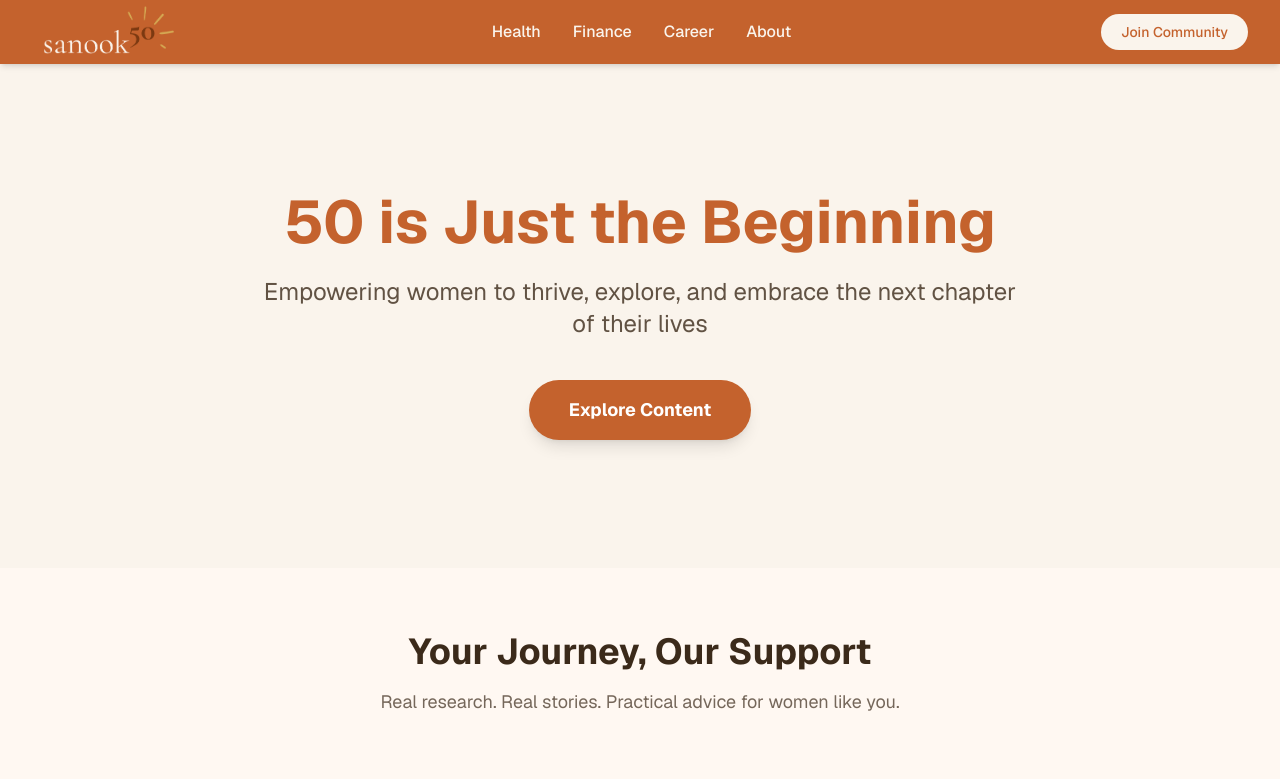
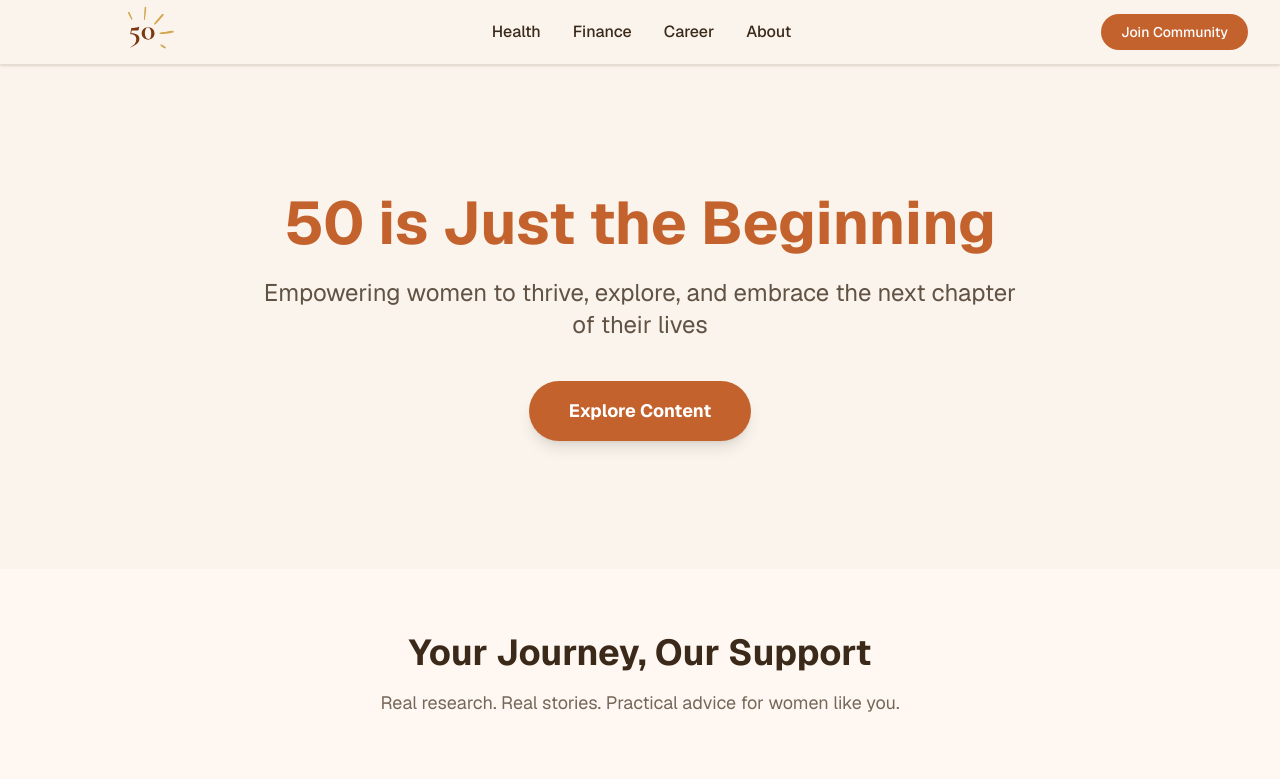
Before and after one commit to siriratkongdee/sanook50, a Next.js app: page / in a window 1280 px wide. Shown: the top 779 px of the page. Built offline with nearby package versions, Linux system fonts and the light colour scheme.

Commit message:
Use transparent SVG logo on cream nav

```diff
--- a/app/layout.tsx
+++ b/app/layout.tsx
@@ -15,25 +15,25 @@ export default function RootLayout({ children }: { children: React.ReactNode })
   return (
     <html lang="en">
       <body className={geist.className}>
-        <nav className="sticky top-0 z-50 shadow-md" style={{ backgroundColor: '#C4622D' }}>
+        <nav className="sticky top-0 z-50 shadow-sm" style={{ backgroundColor: '#FAF4EC', borderBottom: '1px solid #e8ddd0' }}>
           <div className="max-w-7xl mx-auto px-4 sm:px-6 lg:px-8">
             <div className="flex justify-between items-center h-16">
               <Link href="/">
                 <Image
-                  src="/sanook50_15x5_transparent.png"
+                  src="/sanook50_15x6_transparent.svg"
                   alt="Sanook50"
                   width={150}
-                  height={50}
+                  height={60}
                   className="object-contain"
                 />
               </Link>
               <div className="hidden md:flex space-x-8">
-                <Link href="/health" className="font-medium transition-opacity hover:opacity-70" style={{ color: '#FAF4EC' }}>Health</Link>
-                <Link href="/finance" className="font-medium transition-opacity hover:opacity-70" style={{ color: '#FAF4EC' }}>Finance</Link>
-                <Link href="/career" className="font-medium transition-opacity hover:opacity-70" style={{ color: '#FAF4EC' }}>Career</Link>
-                <Link href="/about" className="font-medium transition-opacity hover:opacity-70" style={{ color: '#FAF4EC' }}>About</Link>
+                <Link href="/health" className="font-medium transition-opacity hover:opacity-70" style={{ color: '#3B2A1A' }}>Health</Link>
+                <Link href="/finance" className="font-medium transition-opacity hover:opacity-70" style={{ color: '#3B2A1A' }}>Finance</Link>
+                <Link href="/career" className="font-medium transition-opacity hover:opacity-70" style={{ color: '#3B2A1A' }}>Career</Link>
+                <Link href="/about" className="font-medium transition-opacity hover:opacity-70" style={{ color: '#3B2A1A' }}>About</Link>
               </div>
-              <button className="px-5 py-2 rounded-full text-sm font-medium transition-colors hover:opacity-90" style={{ backgroundColor: '#FAF4EC', color: '#C4622D' }}>
+              <button className="text-white px-5 py-2 rounded-full text-sm font-medium transition-colors hover:opacity-90" style={{ backgroundColor: '#C4622D' }}>
                 Join Community
               </button>
             </div>
```
Also changed, not shown: public/sanook50_15x6_transparent.svg (added).
